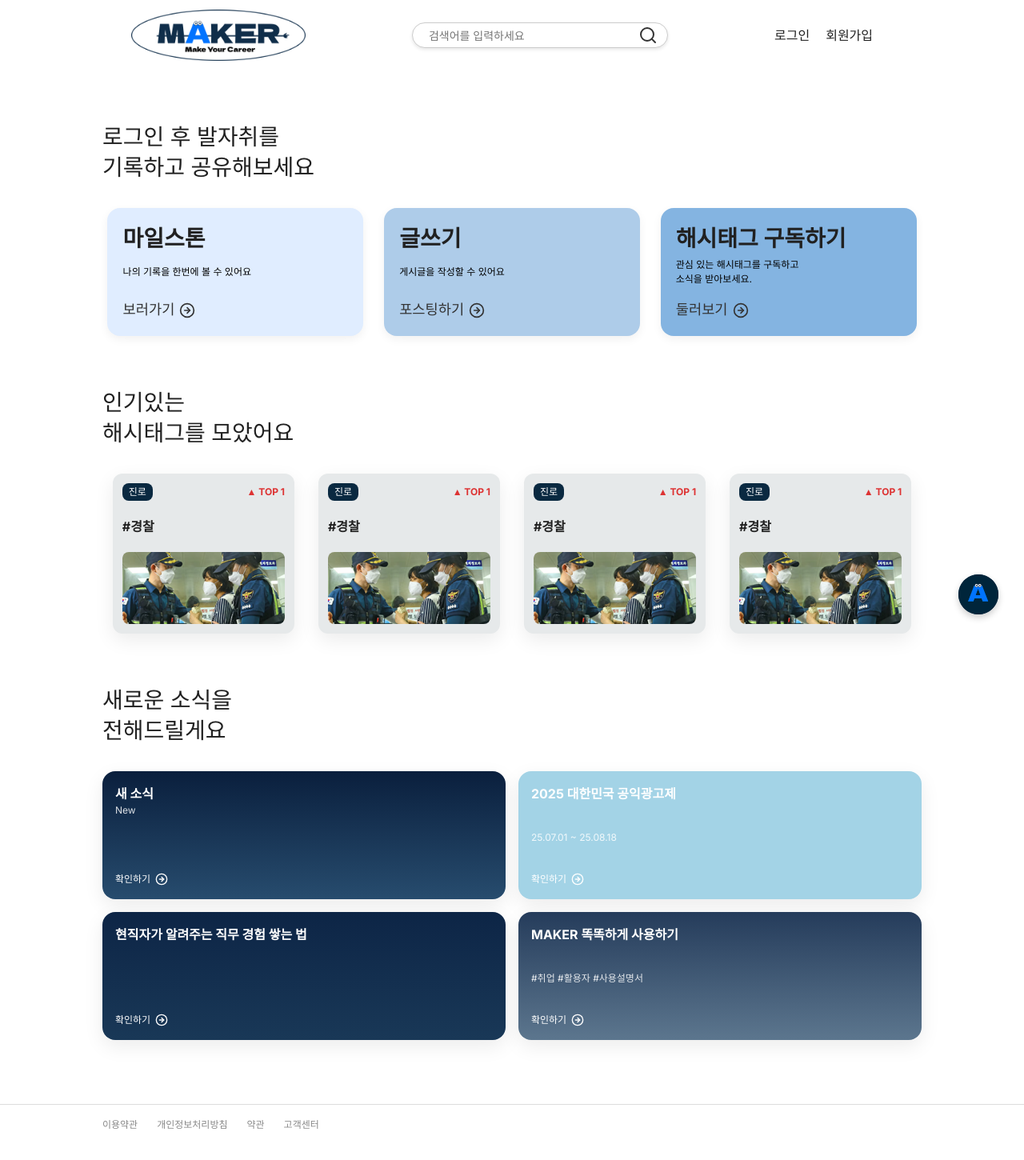
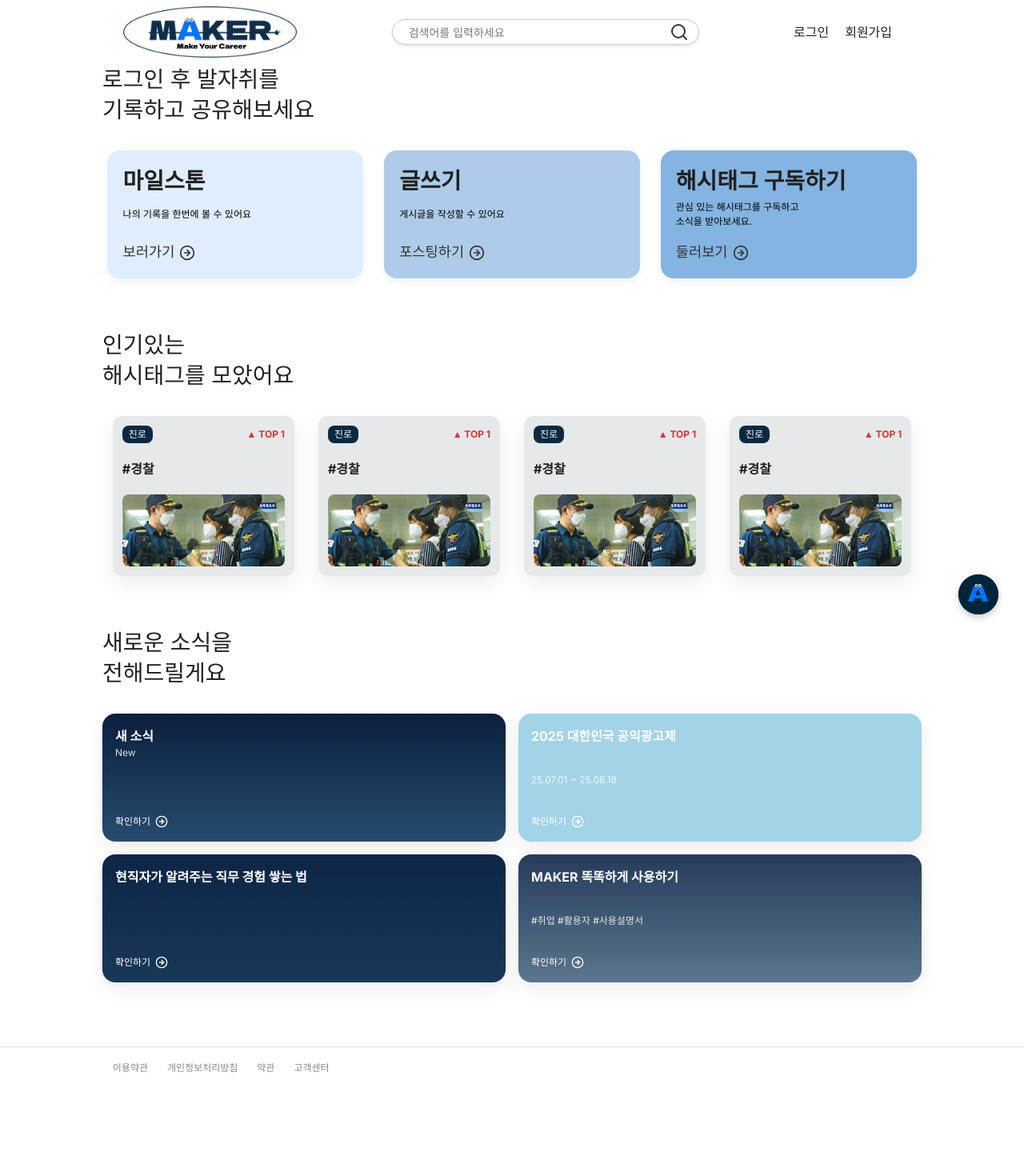
Before and after one commit to SEUNGHYEOKNOH/Lion_campus, a React (Vite) app in the folder src/main/frontend/: page / in a window 1280 px wide. Shown: the top 1450 px of the page at 80% size. Built offline with nearby package versions, Linux system fonts and the light colour scheme; no server answers.

Commit message:
"레이아웃 수정(헤더, 메인, 푸터, 마일스톤{내 활동기록} )"

```diff
--- a/src/main/frontend/src/Pages/Main.jsx
+++ b/src/main/frontend/src/Pages/Main.jsx
@@ -9,7 +9,7 @@ import FloatedMenu from "../components/Common/FloatedMenu";
 // import axios from "axios";
 import { useEffect } from "react";
 import { Link } from "react-router-dom";
-import { extractAndSaveTokensFromUrl, isLoggedIn } from "../utils/auth";
+import { extractAndSaveTokensFromUrl } from "../utils/auth";
 import { userAPI } from "../utils/api";
 // import { useRecoilValue } from "recoil";
 
@@ -88,8 +88,8 @@ const Main = () => {
                 <ArrowRightCircle />
               </ArrowWrapper>
             </FeatureCard>
-          </Link >
-          <Link to="/tags" style={{ textDecoration: 'none', color: 'inherit' }}>
+          </Link>
+          <Link to="/tags" style={{ textDecoration: "none", color: "inherit" }}>
             <FeatureCard style={{ backgroundColor: "#84b4e1" }}>
               <div className="Headline4" style={{ fontWeight: 600 }}>
                 해시태그 구독하기
@@ -256,7 +256,6 @@ const ArrowWrapper = styled.div`
 
 const Text1 = styled.div`
   font-weight: 500;
-  margin-top: 4rem;
   margin-left: 10%;
   margin-bottom: 2rem;
 `;
--- a/src/main/frontend/src/Pages/Milestone.jsx
+++ b/src/main/frontend/src/Pages/Milestone.jsx
@@ -15,17 +15,17 @@ const Milestone = () => {
   const [date, setDate] = useState(new Date());
   const [selected, setSelected] = useState("milestone");
   const [userInfo, setUserInfo] = useState({
-    name: '',
-    school: '',
-    major: '',
-    career: ''
+    name: "",
+    school: "",
+    major: "",
+    career: "",
   });
   const [loading, setLoading] = useState(true);
 
   // 로그인 확인 및 사용자 정보 조회
   useEffect(() => {
     if (!isLoggedIn()) {
-      navigate('/login');
+      navigate("/login");
       return;
     }
 
@@ -38,15 +38,15 @@ const Milestone = () => {
       setLoading(true);
       const userData = await userAPI.getCurrentUser();
       setUserInfo({
-        name: userData.name || '',
-        school: userData.school || '',
-        major: userData.major || '',
-        career: userData.career || ''
+        name: userData.name || "",
+        school: userData.school || "",
+        major: userData.major || "",
+        career: userData.career || "",
       });
     } catch (error) {
-      console.error('사용자 정보 조회 실패:', error);
-      if (error.message.includes('인증')) {
-        navigate('/login');
+      console.error("사용자 정보 조회 실패:", error);
+      if (error.message.includes("인증")) {
+        navigate("/login");
       }
     } finally {
       setLoading(false);
@@ -104,16 +104,26 @@ const Milestone = () => {
         <ContentWrapper>
           <TopSection>
             <GoalCard>
-              <h3>{userInfo.name ? `${userInfo.name}님의 목표` : '사용자님의 목표'} 🔥</h3>
+              <h3>
+                {userInfo.name
+                  ? `${userInfo.name}님의 목표`
+                  : "사용자님의 목표"}{" "}
+                🔥
+              </h3>
               <ul>
-                <li>🎓 학력: {userInfo.school ? `${userInfo.school} 재학 중` : '학교 정보를 입력해주세요'}</li>
-                <li>📘 전공: {userInfo.major || '전공 정보를 입력해주세요'}</li>
-                <li>💼 진로: {userInfo.career || '희망진로를 입력해주세요'}</li>
+                <li>
+                  🎓 학력:{" "}
+                  {userInfo.school
+                    ? `${userInfo.school} 재학 중`
+                    : "학교 정보를 입력해주세요"}
+                </li>
+                <li>📘 전공: {userInfo.major || "전공 정보를 입력해주세요"}</li>
+                <li>💼 진로: {userInfo.career || "희망진로를 입력해주세요"}</li>
               </ul>
               {(!userInfo.school || !userInfo.major || !userInfo.career) && (
                 <ProfileCompleteNotice>
-                  📝 프로필을 완성하여 더 나은 서비스를 받아보세요!{' '}
-                  <ProfileLink onClick={() => navigate('/mypage')}>
+                  📝 프로필을 완성하여 더 나은 서비스를 받아보세요!{" "}
+                  <ProfileLink onClick={() => navigate("/mypage")}>
                     마이페이지에서 설정하기
                   </ProfileLink>
                 </ProfileCompleteNotice>
@@ -212,10 +222,11 @@ const ContentWrapper = styled.div`
 
 const TopSection = styled.div`
   display: flex;
-  width: 95%;
+  width: 70vw;
   justify-content: space-between;
   gap: 24px;
   margin-bottom: 32px;
+  padding-top: 5vh;
 `;
 
 const GoalCard = styled.div`
@@ -254,10 +265,8 @@ const ProfileLink = styled.span`
 `;
 
 const CalendarWrapper = styled.div`
-  flex-shrink: 0;
-  border-radius: 12px;
   overflow: hidden;
-  box-shadow: 0 2px 6px rgba(0, 0, 0, 0.05);
+  flex: 1;
 `;
 
 const SectionHeader = styled.div`
@@ -339,7 +348,9 @@ const DeleteButton = styled.button`
 `;
 
 const TimelineSection = styled.div`
-  margin-top: 40px;
+  margin-top: 10vh;
+  flex: 1;
+  width: 60vw;
 
   h3 {
     margin-bottom: 16px;
--- a/src/main/frontend/src/Pages/MyPage.jsx
+++ b/src/main/frontend/src/Pages/MyPage.jsx
@@ -216,7 +216,6 @@ const MyPage = () => {
                 </FormRow>
               )}
             </FormGroup>
-
             <ButtonGroup>
               <SubmitButton onClick={handleSubmit} disabled={saving}>
                 {saving ? "저장 중..." : "수정"}
--- a/src/main/frontend/src/components/Layout/Footer.jsx
+++ b/src/main/frontend/src/components/Layout/Footer.jsx
@@ -16,14 +16,15 @@ const Footer = () => {
 export default Footer;
 
 const Foot = styled.footer`
-  width: 100%;
+  width: 100vw;
   border-top: 1px solid #ddd;
-  padding: 16px 0;
+  padding: 1rem 1rem;
   background-color: #fff;
   display: flex;
   justify-content: flex-start; /* ← 왼쪽 정렬 */
   align-items: center;
   margin-top: 5rem;
+  height: 16vh;
 `;
 
 const FooterMenu = styled.ul`
--- a/src/main/frontend/src/components/Layout/Header.jsx
+++ b/src/main/frontend/src/components/Layout/Header.jsx
@@ -2,7 +2,7 @@
 import logo from "../../assets/logo.png";
 import { Link, useNavigate } from "react-router-dom";
 import styled from "styled-components";
-import { LogIn, LogOut, Search } from "lucide-react";
+import { Search } from "lucide-react";
 import { useState, useEffect } from "react";
 import { isLoggedIn, clearTokens } from "../../utils/auth";
 
@@ -21,8 +21,8 @@ const Header = () => {
   const handleLogout = () => {
     clearTokens();
     setLoggedIn(false);
-    navigate('/');
-    alert('로그아웃되었습니다.');
+    navigate("/");
+    alert("로그아웃되었습니다.");
   };
 
   return (
@@ -45,7 +45,7 @@ const Header = () => {
           <Link to="/mypage">
             <div>마이페이지</div>
           </Link>
-          <div onClick={handleLogout} style={{ cursor: 'pointer' }}>
+          <div onClick={handleLogout} style={{ cursor: "pointer" }}>
             <div>로그아웃</div>
           </div>
         </Btns>
@@ -70,9 +70,10 @@ const Head = styled.header`
   display: flex;
   justify-content: space-between;
   align-items: center;
-  padding: 12px 24px;
-  max-width: 1024px;
+  // padding: 12px 24px;
+  max-width: 80vw;
   margin: 0 auto;
+  height: 10vh;
 `;
 
 const LogoWrapper = styled.div`
@@ -80,13 +81,13 @@ const LogoWrapper = styled.div`
   img {
     height: 4rem;
   }
-  margin-left: 12px;
+  margin-left: 2vw;
 `;
 
 const SearchContainer = styled.div`
   display: flex;
   align-items: center;
-  width: 20rem;
+  width: 30vw;
   height: 2rem;
   border: 1px solid #ccc;
   border-radius: 20px;
```
Also changed, not shown: 1 other file (tests, documents, lock files or other folders).
